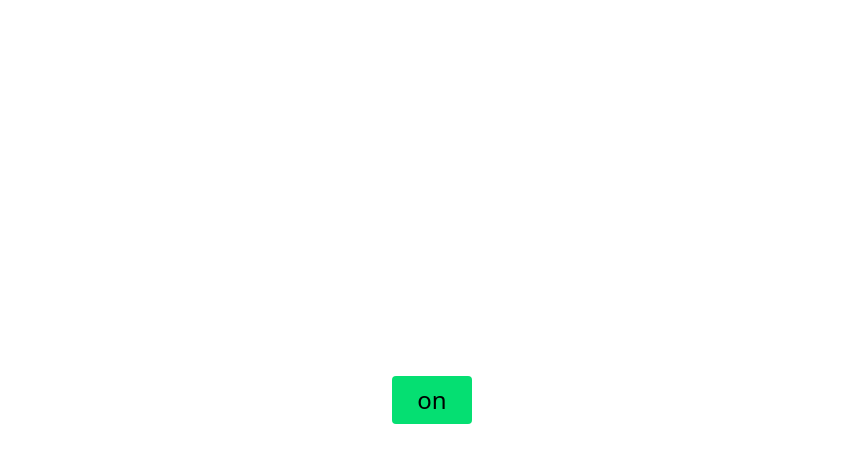
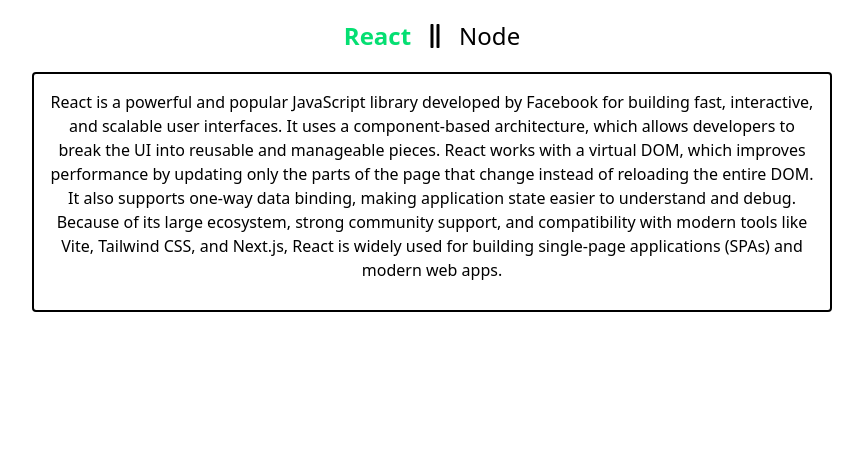
Before and after one commit to anjil-khamlung/Learning-react, a React (Vite) app: page / in a window 1280 px wide. Shown: the top 462 px of the page, without its empty margins (208-1071 px from the left). Built offline with nearby package versions, Linux system fonts and the light colour scheme.

Commit message:
learned usestate

```diff
--- a/package.json
+++ b/package.json
@@ -13,6 +13,7 @@
     "@tailwindcss/vite": "^4.1.18",
     "react": "^19.2.0",
     "react-dom": "^19.2.0",
+    "react-icons": "^5.5.0",
     "tailwindcss": "^4.1.18"
   },
   "devDependencies": {
--- a/src/App.jsx
+++ b/src/App.jsx
@@ -1,7 +1,8 @@
 import React from 'react'
 import LearningProps from './components/LearningProps'
 import ProfileCard from './components/ProfileCard'
-import BackgroundChanger from './components/BackgroundChanger'
+import BackgroundChanger from './components/LearningUsestate'
+import LearningUsestate from './components/LearningUsestate'
 
 //LEARNINGPROPS
 // const App = () => {
@@ -51,11 +52,11 @@ import BackgroundChanger from './components/BackgroundChanger'
 // export default App
 
 
-//BACKGROUND CHANGER
+//LearningUsestate
 const App = () => {
   return (
     <div>
-      <BackgroundChanger />
+      <LearningUsestate />
     </div>
   )
 }
--- a/src/components/BackgroundChanger.jsx
+++ /dev/null
@@ -1,41 +0,0 @@
-import React, { useState } from 'react'
-
-// const BackgroundChanger = () => {
-
-//     const handleClick = (color) => {
-
-//         document.body.style.backgroundColor =color;
-//     }
-//     return (
-//         <div className='flex gap-4  justify-center'>
-//             <button onClick={()=>handleClick("red")   } className='bg-red-400 p-2 rounded'>Red</button>
-//             <button onClick={() => handleClick("blue")} className='bg-blue-400 p-2 rounded'> Blue</button>
-//             <button onClick={()=>handleClick("yellow")} className='bg-yellow-400 p-2 rounded'>Yellow</button>
-//             <button onClick={() => handleClick("green")}className='bg-green-400 p-2 rounded' >Green</button>
-//         </div>
-
-
-//     )
-// }
-// export default BackgroundChanger
-
-
-
-
-const BackgroundChanger = () => {
-    const [isDark, setIsDark] = useState(false)
-
-    const toggle = () => {
-        document.body.style.backgroundColor = isDark ? "white" : "black"
-
-        setIsDark(!isDark)
-    }
-    return (
-        <div className='min-h-screen grid place-items-center'>
-            <button onClick={() => toggle()} className='w-full max-w-20 bg-green-400 p-2 rounded text-2xl' >{isDark ? "off" : "on"}</button>
-
-        </div>
-    )
-}
-
-export default BackgroundChanger
--- /dev/null
+++ b/src/components/LearningUsestate.jsx
@@ -0,0 +1,109 @@
+
+import React, { useState } from 'react'
+import { FaGripLinesVertical } from "react-icons/fa";
+
+// const LearningUsestate = () => {
+
+//     const handleClick = (color) => {
+
+//         document.body.style.backgroundColor =color;
+//     }
+//     return (
+//         <div className='flex gap-4  justify-center'>
+//             <button onClick={()=>handleClick("red")   } className='bg-red-400 p-2 rounded'>Red</button>
+//             <button onClick={() => handleClick("blue")} className='bg-blue-400 p-2 rounded'> Blue</button>
+//             <button onClick={()=>handleClick("yellow")} className='bg-yellow-400 p-2 rounded'>Yellow</button>
+//             <button onClick={() => handleClick("green")}className='bg-green-400 p-2 rounded' >Green</button>
+//         </div>
+
+
+//     )
+// }
+// export default LearningUsestate
+
+
+
+
+// const LearningUsestate = () => {
+//     const [isDark, setIsDark] = useState(false)
+
+//     const toggle = () => {
+//         document.body.style.backgroundColor = isDark ? "white" : "black"
+
+//         setIsDark(!isDark)
+//     }
+//     return (
+//         <div className='min-h-screen grid place-items-center'>
+//             <button onClick={() => toggle()} className='w-full max-w-20 bg-green-400 p-2 rounded text-2xl' >{isDark ? "off" : "on"}</button>
+
+//         </div>
+//     )
+// }
+
+// export default LearningUsestate
+
+
+
+
+
+const LearningUsestate = () => {
+    const [active, setActive] = useState("react");
+
+    return (
+        <div>
+            <div className="flex justify-center items-center m-5 gap-3">
+                <button
+                    onClick={() => setActive("react")}
+                    className={`cursor-pointer text-2xl ${active === "react" ? "font-bold text-green-400" : ""}`}
+                >
+                    React
+                </button>
+
+                <FaGripLinesVertical className='text-2xl' />
+
+                <button
+                    onClick={() => setActive("node")}
+                    className={`cursor-pointer text-2xl ${active === "node" ? "font-bold text-green-400" : ""}`}
+                >
+                    Node
+                </button>
+            </div>
+
+            <div className="border-2 max-w-dvh mx-auto text-center rounded min-h-60 p-4">
+                {active === "react" && (
+                    <p>
+                        React is a powerful and popular JavaScript library developed by Facebook for
+                        building fast, interactive, and scalable user interfaces. It uses a
+                        component-based architecture, which allows developers to break the UI into
+                        reusable and manageable pieces. React works with a virtual DOM, which improves
+                        performance by updating only the parts of the page that change instead of
+                        reloading the entire DOM. It also supports one-way data binding, making
+                        application state easier to understand and debug. Because of its large
+                        ecosystem, strong community support, and compatibility with modern tools like
+                        Vite, Tailwind CSS, and Next.js, React is widely used for building single-page
+                        applications (SPAs) and modern web apps.
+                    </p>
+                )}
+
+                {active === "node" && (
+                    <p>
+                        Node.js is an open-source JavaScript runtime environment built on Chrome’s V8
+                        engine that allows developers to run JavaScript outside the browser. It is
+                        designed to handle asynchronous operations efficiently using a non-blocking,
+                        event-driven architecture, which makes it highly suitable for building fast
+                        and scalable server-side applications. Node.js is commonly used to create APIs,
+                        real-time applications like chat apps, and backend services that handle large
+                        numbers of simultaneous requests. With the help of npm (Node Package Manager),
+                        developers gain access to a massive ecosystem of libraries and tools, making
+                        development faster and more flexible. Because of its speed, scalability, and
+                        ability to use JavaScript on both frontend and backend, Node.js is a popular
+                        choice for full-stack web development.
+                    </p>
+
+                )}
+            </div>
+        </div>
+    );
+};
+
+export default LearningUsestate;
```
Also changed, not shown: 1 other file (tests, documents, lock files or other folders).
